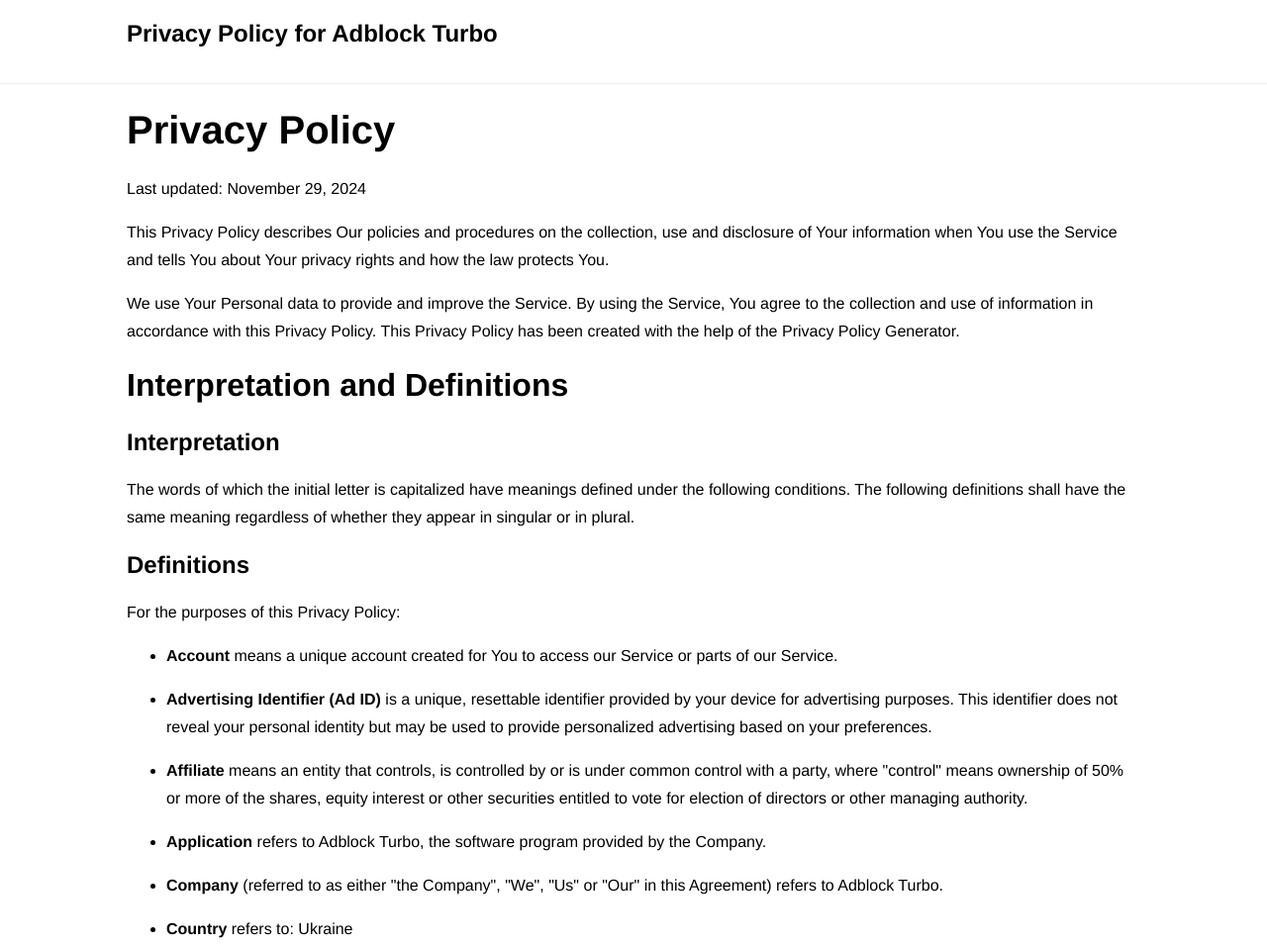
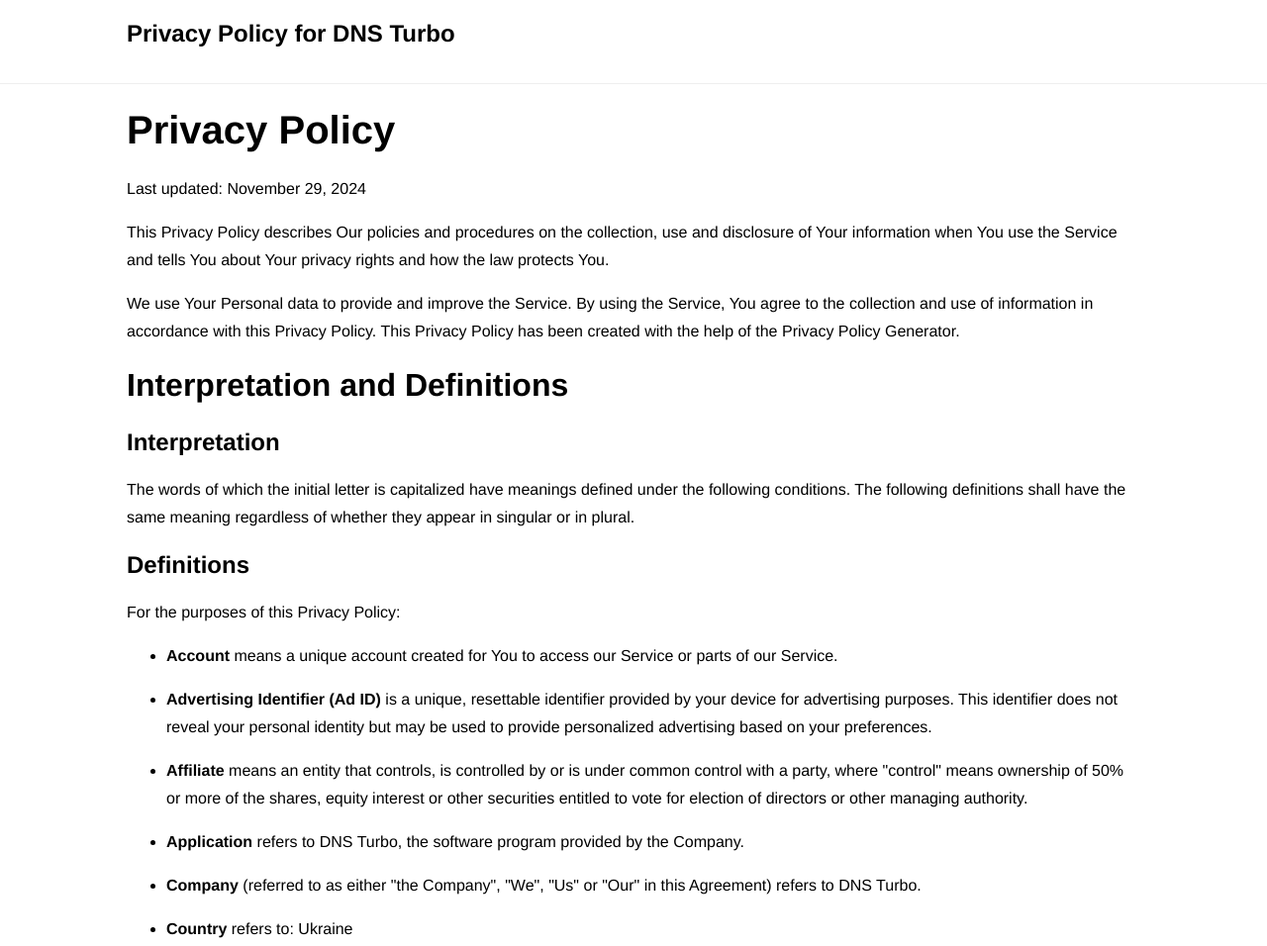
Before and after one commit to Romarych/getwork, a plain HTML site: page privacy-policy-dns-turbo.html in a window 1280 px wide. Shown: the top 956 px of the page at 99% size. Drawn offline with Linux system fonts and the light colour scheme.

Commit message:
Update privacy-policy-dns-turbo.html

```diff
--- a/privacy-policy-dns-turbo.html
+++ b/privacy-policy-dns-turbo.html
@@ -2,14 +2,14 @@
 <!DOCTYPE html>
 <html lang="en">
 <head>
-    <title>Privacy Policy for Adblock Turbo - PrivacyPolicies.com</title>
+    <title>Privacy Policy for DNS Turbo - PrivacyPolicies.com</title>
     <meta charset="utf-8">
     <meta http-equiv="X-UA-Compatible" content="IE=edge,chrome=1">
     <meta name="viewport" content="width=device-width, initial-scale=1">
 
     <meta name="robots" content="noindex" />
 
-    <meta property="og:title" content="Privacy Policy for Adblock Turbo - PrivacyPolicies.com" />
+    <meta property="og:title" content="Privacy Policy for DNS Turbo - PrivacyPolicies.com" />
     <meta property="og:image:width" content="1280" />
     <meta property="og:image:height" content="720" />
 
@@ -163,7 +163,7 @@ a[rel~=nofollow]:hover {
 
     <div class="header">
         <div class="container">
-            <p class="title">Privacy Policy for Adblock Turbo</p>
+            <p class="title">Privacy Policy for DNS Turbo</p>
         </div>
     </div>
 
@@ -194,10 +194,10 @@ a[rel~=nofollow]:hover {
 <p><strong>Affiliate</strong> means an entity that controls, is controlled by or is under common control with a party, where &quot;control&quot; means ownership of 50% or more of the shares, equity interest or other securities entitled to vote for election of directors or other managing authority.</p>
 </li>
 <li>
-<p><strong>Application</strong> refers to Adblock Turbo, the software program provided by the Company.</p>
+<p><strong>Application</strong> refers to DNS Turbo, the software program provided by the Company.</p>
 </li>
 <li>
-<p><strong>Company</strong> (referred to as either &quot;the Company&quot;, &quot;We&quot;, &quot;Us&quot; or &quot;Our&quot; in this Agreement) refers to Adblock Turbo.</p>
+<p><strong>Company</strong> (referred to as either &quot;the Company&quot;, &quot;We&quot;, &quot;Us&quot; or &quot;Our&quot; in this Agreement) refers to DNS Turbo.</p>
 </li>
 <li>
 <p><strong>Country</strong> refers to:  Ukraine</p>
@@ -336,7 +336,7 @@ a[rel~=nofollow]:hover {
 
     <div class="footer">
         <div class="container">
-          <p>Privacy Policies for Adblock Turbo</a></p>
+          <p>Privacy Policies for DNS Turbo</a></p>
         </div>
     </div>
 
```
